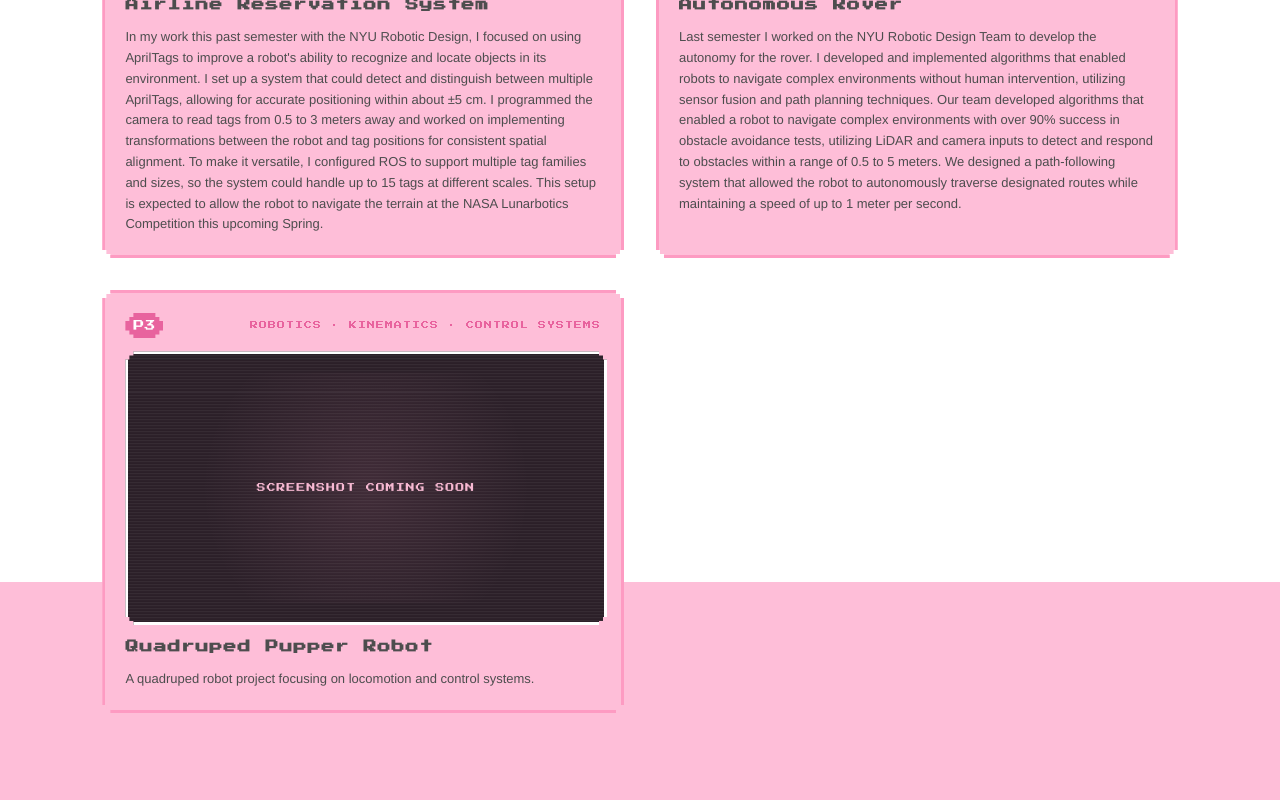
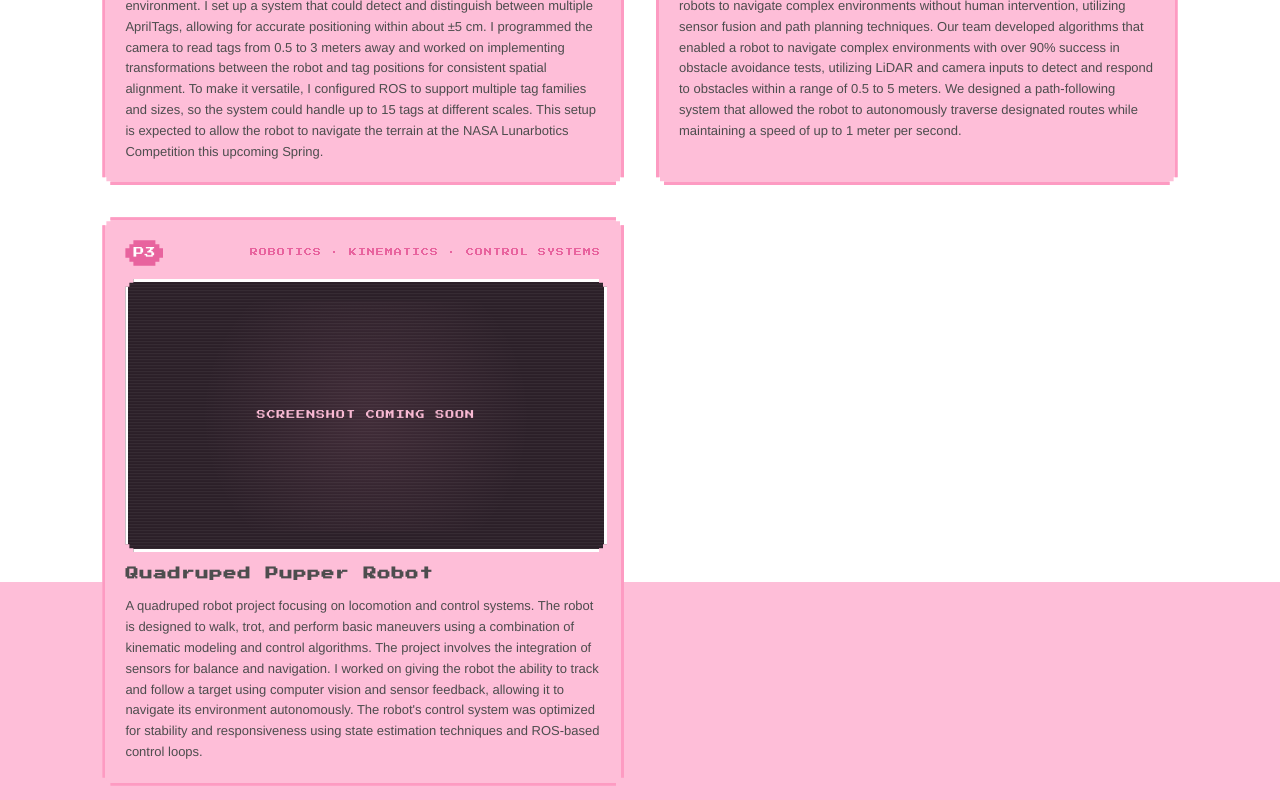
Before and after one commit to andrea7308/my-portfolio, a React (Create React App) app: page /#/ in a window 1280 px wide. Shown: the part 1018-1818 px from the top of the page. Before the commit the page ends 1745 px from the top, so only its background shows below. Built offline with nearby package versions, Linux system fonts and the light colour scheme.

Commit message:
refactor: remove github link from autonomous rover project
- Remove link property from rdt-rover project object
- GitHub link no longer appears on hover for this project

```diff
--- a/src/pages/Projects.js
+++ b/src/pages/Projects.js
@@ -34,7 +34,7 @@ const projects = [
     title: "Quadruped Pupper Robot",
     tag: "ROBOTICS · KINEMATICS · CONTROL SYSTEMS",
     description:
-      "A quadruped robot project focusing on locomotion and control systems.",
+      "A quadruped robot project focusing on locomotion and control systems. The robot is designed to walk, trot, and perform basic maneuvers using a combination of kinematic modeling and control algorithms. The project involves the integration of sensors for balance and navigation. I worked on giving the robot the ability to track and follow a target using computer vision and sensor feedback, allowing it to navigate its environment autonomously. The robot's control system was optimized for stability and responsiveness using state estimation techniques and ROS-based control loops.",
     stats: [
       { label: "LEGS", value: "4" },
       { label: "DOF", value: "12" },
```
